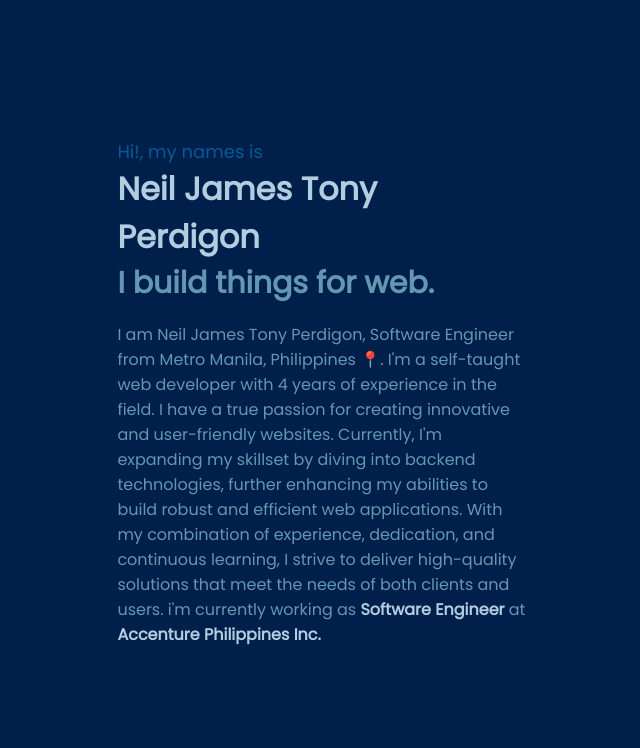
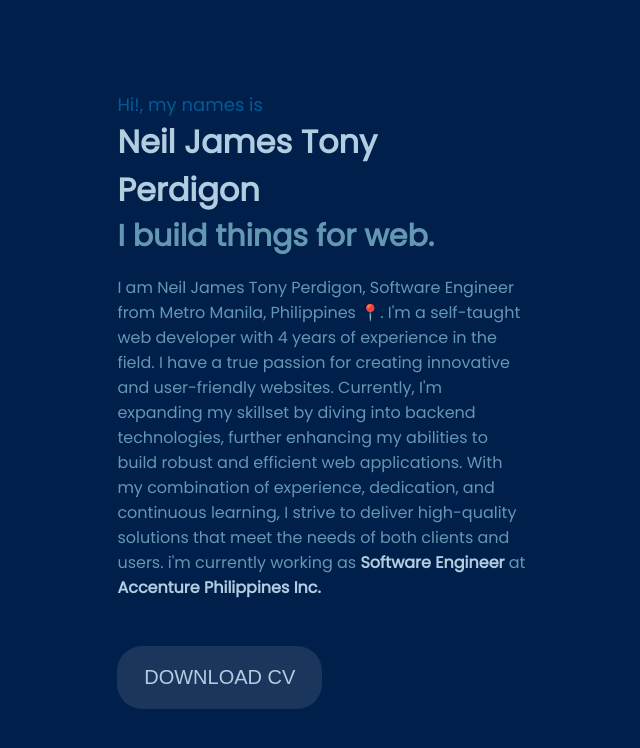
Before and after one commit to neiljamestony/react-portfolio, a React (Vite) app: page / in a window 1280 px wide. Shown: the top 748 px of the page, without its empty margins (113-753 px from the left). Built offline with nearby package versions, Linux system fonts and the light colour scheme; the HTML template or start-up script is replaced by a standard one.

Commit message:
re-phrase

```diff
--- a/src/components/About.jsx
+++ b/src/components/About.jsx
@@ -13,11 +13,5 @@ AOS.init({
 });
 
 export default function About() {
-  // const handleDownload = () => {
-  //   const fileLink =
-  //     'https://drive.google.com/u/0/uc?id=1tl6dA9vVnPFxmEwnvvnIsQ0ZZZxFkIR3&export=download';
-  //   window.open(fileLink, '_blank');
-  // };
-
   return <div className='about' />;
 }
--- a/src/components/Education.jsx
+++ b/src/components/Education.jsx
@@ -5,8 +5,8 @@ export default function Education() {
       <div className='education-content'>
         <div className='education-item'>
           <div className='school-name'>
+            <div className='education-duration'>2015 - 2019</div>
             ST. CLARE COLLEGE OF CALOOCAN{' '}
-            <div className='education-duration'>2015 - 2019</div>
           </div>
           <div className='school-degree'>
             Bachelor or Science in Computer Science
@@ -14,15 +14,15 @@ export default function Education() {
         </div>
         <div className='education-item'>
           <div className='school-name'>
+            <div className='education-duration'>2011 - 2015</div>
             CAMARIN HIGH SCHOOL{' '}
-            <div className='education-duration'>2011 - 2015</div>
           </div>
           <div className='school-degree'>Secondary School</div>
         </div>
         <div className='education-item'>
           <div className='school-name'>
+            <div className='education-duration'>2005 - 2011</div>
             CAMARIN ELEMENTARY SCHOOL{' '}
-            <div className='education-duration'>2005 - 2011</div>
           </div>
           <div className='school-degree'>Primary School</div>
         </div>
--- a/src/components/Home.jsx
+++ b/src/components/Home.jsx
@@ -4,6 +4,12 @@ import Projects from './Projects';
 import Education from './Education';
 
 export default function Home() {
+  const handleDownload = () => {
+    const fileLink =
+      'https://drive.google.com/u/0/uc?id=1tl6dA9vVnPFxmEwnvvnIsQ0ZZZxFkIR3&export=download';
+    window.open(fileLink, '_blank');
+  };
+
   return (
     <div className='parent-container'>
       <div className='left-container'>
@@ -27,6 +33,15 @@ export default function Home() {
               Accenture Philippines Inc.{' '}
             </b>
           </p>
+          <div className='download-button-container'>
+            <button
+              className='download-button'
+              type='button'
+              onClick={handleDownload}
+            >
+              DOWNLOAD CV
+            </button>
+          </div>
         </div>
       </div>
       <div className='right-container'>
--- a/src/components/Projects.jsx
+++ b/src/components/Projects.jsx
@@ -198,8 +198,8 @@ export default function Projects() {
                 </div>
               </div>
               <div className='project-description'>
-                my summary of work experience, educational background, personal
-                projects information.
+                my summary of work experiences, educational backgrounds,
+                personal projects information.
               </div>
             </div>
           </div>
--- a/src/index.css
+++ b/src/index.css
@@ -177,6 +177,26 @@ p {
   color: #b3cde0;
 }
 
+.download-button-container {
+  padding-top: 30px;
+}
+
+.download-button {
+  padding: 20px;
+  width: 50%;
+  background-color: rgba(255, 255, 255, 0.1);
+  border: none;
+  font-size: 20px;
+  cursor: pointer;
+  border-radius: 25px;
+  color: #b3cde0;
+}
+
+.download-button:hover {
+  background-color: #b3cde0;
+  color: #03396c;
+}
+
 .parent-container {
   display: flex;
   height: 100vh;
```
